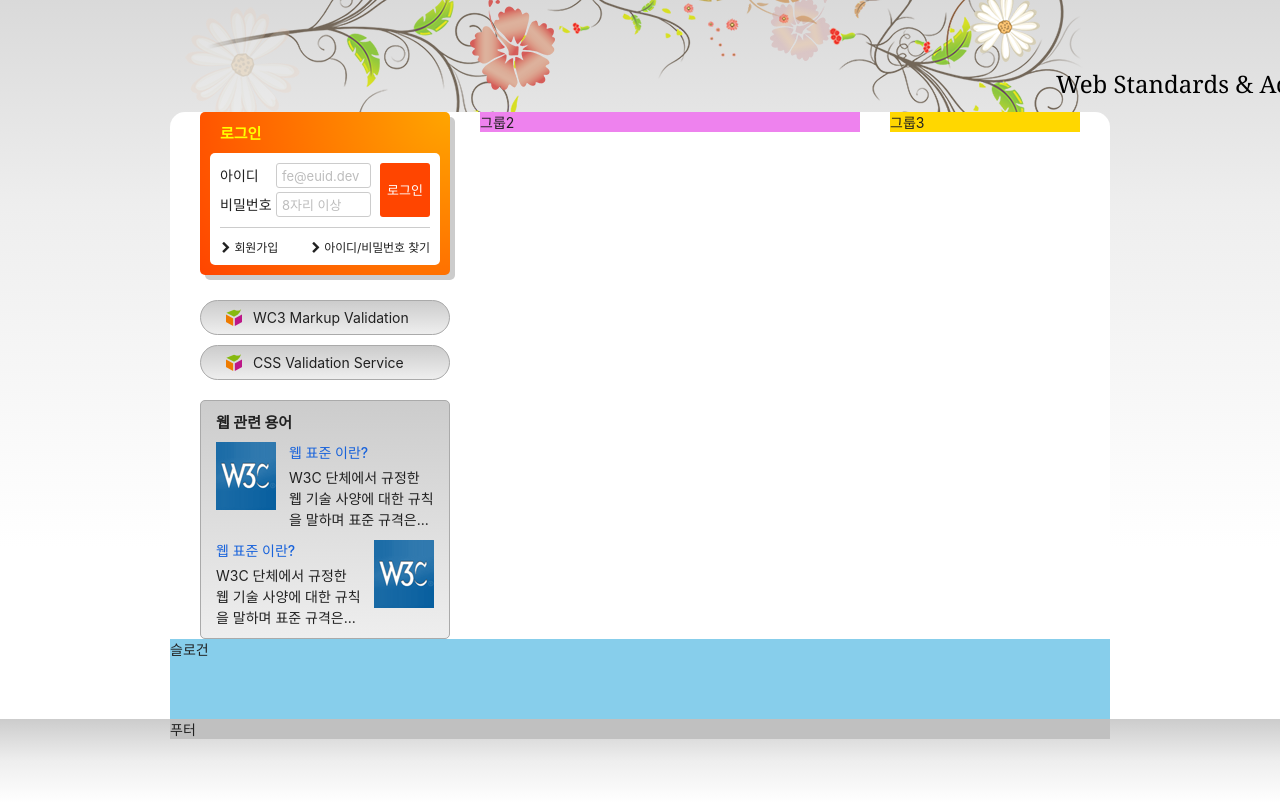
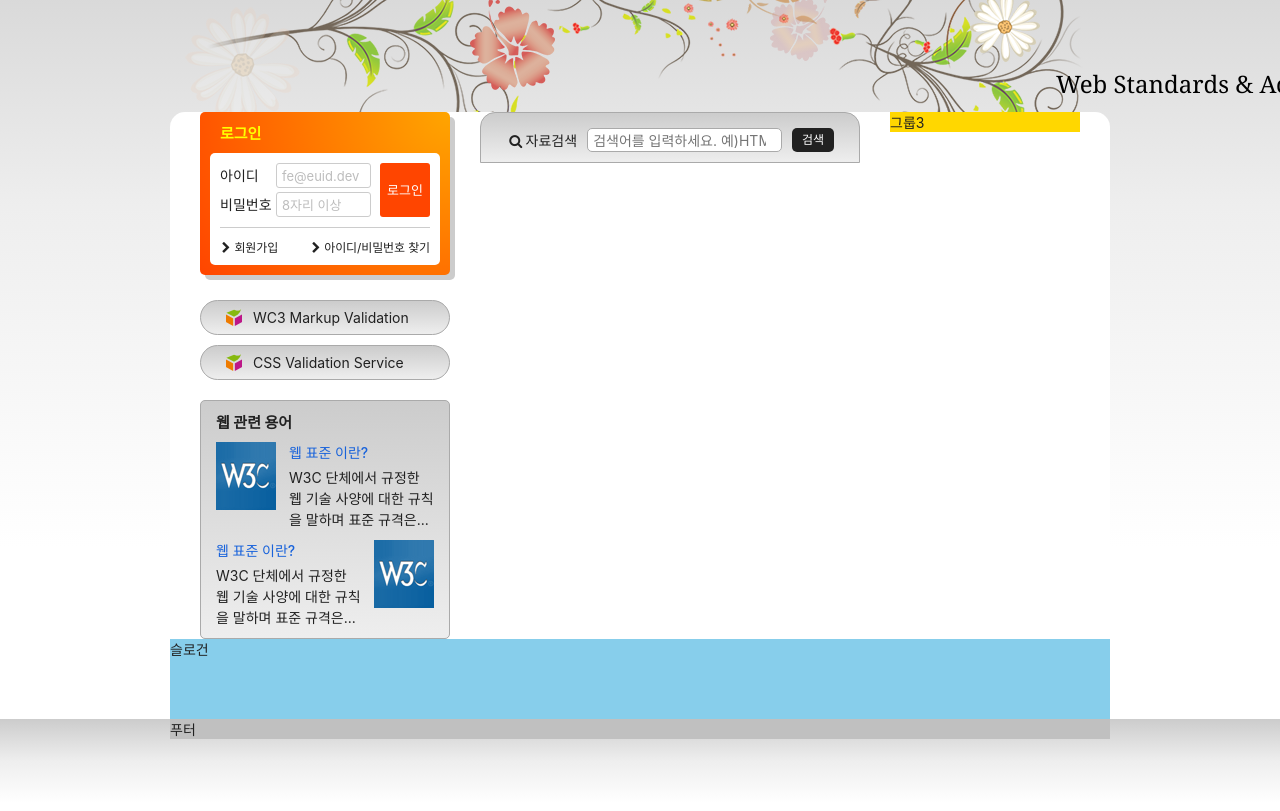
Before and after one commit to jangjihoon96/HTML5, a plain HTML site: page index.html in a window 1280 px wide. Shown: the part 135-946 px from the top of the page. Drawn offline with Linux system fonts and the light colour scheme; a web font is replaced by a local one.

Commit message:
검색폼 완성 - 크로스브라우징 이슈 해결

```diff
--- a/index.html
+++ b/index.html
@@ -204,7 +204,21 @@
         </dl>
       </section>
     </div>
-    <div class="group group2">그룹2</div>
+    <div class="group group2">
+      <h2 class="a11y-hidden">자료 검색 영역</h2>
+      <form method="POST" action="https://formspree.io/seulbinim@gmail.com" class="search-form">
+        <fieldset>
+          <legend>검색 폼</legend>
+          <div class="search-form-inner">
+            <div class="form-group">
+              <label for="search" class="form-group-label"><span class="icon-search" aria-hidden="true"></span>자료검색</label>
+              <input type="search" id="search" class="form-group-input" required placeholder="검색어를 입력하세요. 예)HTML5" />
+            </div>
+            <button type="submit" class="search-button button-fill button">검색</button>
+          </div>
+        </fieldset>
+      </form>
+    </div>
     <div class="group group3">그룹3</div>
   </main>
   <article class="slogan">슬로건</article>
--- a/styles/style.css
+++ b/styles/style.css
@@ -1,6 +1,7 @@
 @import url(./normalize.css);
 @import url(./reset.css);
 @import url(./fonts.css);
+@import url(./fontello.css);
 
 /* 숨김 컨텐츠 */
 .a11y-hidden, legend{
@@ -302,7 +303,6 @@
   width: 250px;
 }
 .group2{
-  background-color: violet;
   width: 380px;
 }
 .group3{
@@ -464,6 +464,7 @@
 }
 .term-list-thumbnail{
   float:left;
+  background-color: red;
 }
 .term-list-thumbnail img{
   vertical-align: middle;
@@ -478,6 +479,52 @@
 }
 .cross .term-list-thumbnail{
   float: right;
+}
+
+/* 검색 폼 */
+.search-form{
+  background: #ccc linear-gradient(to bottom, #ccc, #eee);
+  padding:15px 25px 10px 25px;
+  border-radius: 15px 15px 0 0;
+  border: 1px solid #aaa;
+}
+.search-form-inner{
+  display: flex;
+  flex-flow: nowrap row;
+}
+.form-group{
+  flex-grow: 1;
+  display: flex;
+  flex-flow: row nowrap;
+  align-items: center;
+  padding-right: 10px;
+}
+.form-group-label{
+  /* white-space: nowrap; */
+  margin-right: 10px;
+  flex-shrink: 0;
+}
+.form-group-input{
+  flex-grow: 1;
+  /* input의 값이 브라우저마다 다르기 때문에 크로스브라우징 시켜주기위헤 민위드 0을 준다. */
+  min-width: 0;
+  width: 100%;
+  height: 24px;
+  padding: 1px 1px 1px 5px;
+  border-radius: 5px;
+  border: 1px solid #aaa;
+}
+
+.search-button{
+  /* white-space: nowrap; */
+  flex-shrink: 0;
+  background-color: #212121;
+  color: #fff;
+  height: 24px;
+  border: 0;
+  border-radius: 5px;
+  padding: 0px 10px;
+  font-size: 1.2rem;
 }
 
 /* 슬로건 */
```
